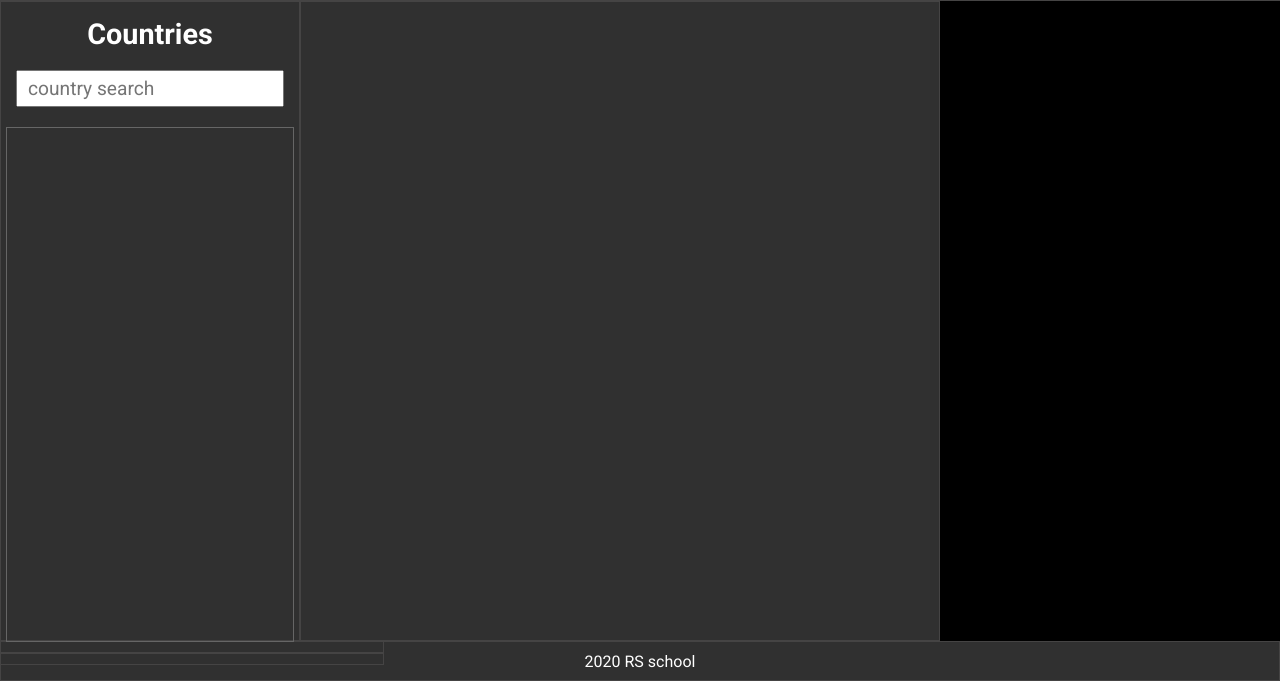
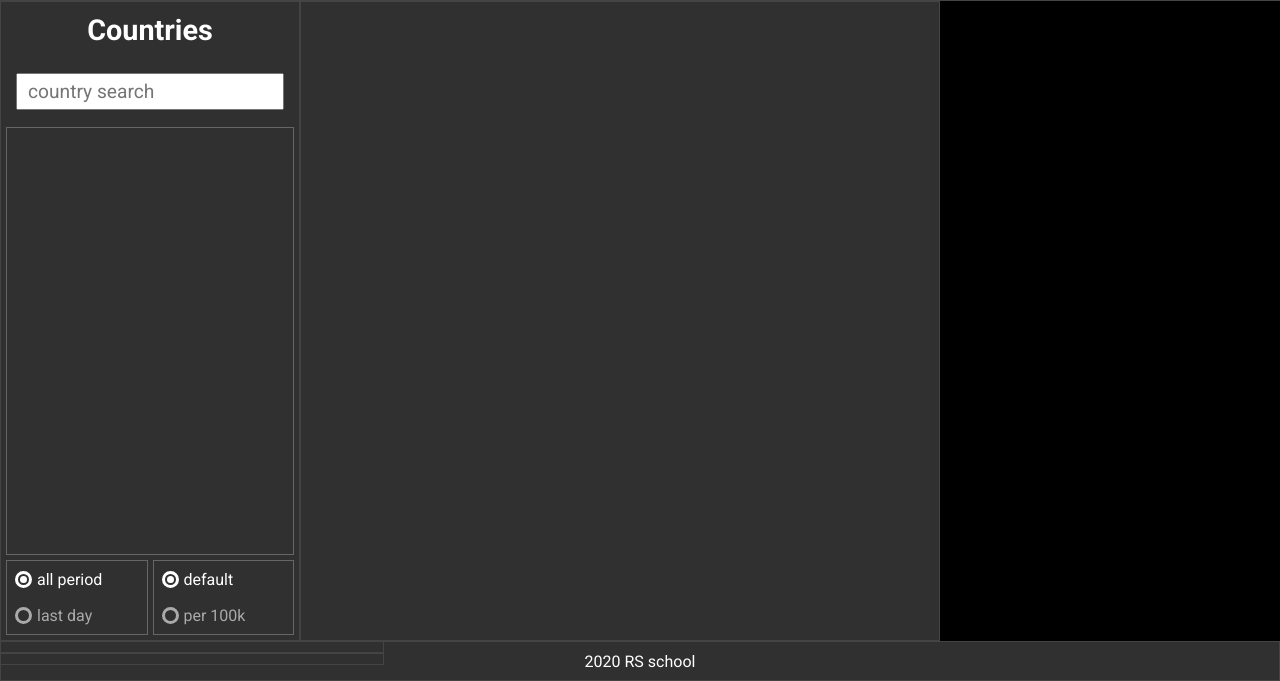
Before and after one commit to rgrishchuk/covid-dashboard, a website: page index.html in a window 1280 px wide. Shown: the part 119-800 px from the top of the page. Drawn offline with nearby package versions, Linux system fonts and the light colour scheme; files that its build step writes are made by us from their sources.

Commit message:
feat: add radio btn

```diff
--- a/index.html
+++ b/index.html
@@ -1,5 +1,6 @@
 <!DOCTYPE html>
 <html lang="en">
+
 <head>
     <meta charset="UTF-8">
     <meta name="viewport" content="width=device-width, initial-scale=1.0">
@@ -10,6 +11,7 @@
     <link rel="stylesheet" href="/assets/libraries/Leaflet/leaflet.css" />
     <link rel="stylesheet" href="style.css">
 </head>
+
 <body>
     <div class="overlay" id="overlay"></div>
     <img src="./assets/icons/rolling.svg" alt="" class="preloader" id="preloader">
@@ -22,7 +24,7 @@
         <div class="header__date" id="lastUpdate"></div>
     </header>
     <main class="main">
-            <div class="main__container">
+        <div class="main__container">
             <section class="countries">
                 <div class="countries__title">
                     <h3 class="title">Countries</h3>
@@ -31,7 +33,32 @@
                 <div class="countries__content">
                     <ul class="list-countries"></ul>
                 </div>
-                <div class="countries__buttons"></div>
+                <div class="countries__buttons">
+                    <div class="block-period">
+                        <div class="block-period__btn">
+                            <input type="radio" id="x-option" name="period" checked>
+                            <label for="x-option">all period</label>
+                            <div class="check"></div>
+                        </div>
+                        <div class="block-period__btn">
+                            <input type="radio" id="y-option" name="period">
+                            <label for="y-option">last day</label>
+                            <div class="check"></div>
+                        </div>
+                    </div>
+                    <div class="block-magnitudes">
+                        <div class="block-magnitudes__btn">
+                            <input type="radio" id="a-option" name="magnitudes" checked>
+                            <label for="a-option">default</label>
+                            <div class="check"></div>
+                        </div>
+                        <div class="block-magnitudes__btn">
+                            <input type="radio" id="b-option" name="magnitudes">
+                            <label for="b-option">per 100k</label>
+                            <div class="check"></div>
+                        </div>
+                    </div>
+                </div>
             </section>
             <section class="map">
                 <div class="map__title"></div>
@@ -43,7 +70,7 @@
                     <div class="table__title"></div>
                     <div class="table__content"></div>
                     <div class="table__buttons"></div>
-                    </section>
+                </section>
                 <section class="chart">
                     <div class="chart__title"></div>
                     <div class="chart__content"></div>
@@ -57,4 +84,5 @@
     <script src="/assets/libraries/Chart/Chart.bundle.min.js"></script>
     <script src="index.js"></script>
 </body>
+
 </html>
--- a/src/js/Modules/countries.js
+++ b/src/js/Modules/countries.js
@@ -29,6 +29,8 @@ export default class Countries {
           elem.classList.remove('active');
         }
         item.classList.add('active');
+        this.state.set('currentCountry', el.Country);
+        console.log(this.state);
       });
 
       listCountries.append(item);
--- a/src/sass/components/_countries.scss
+++ b/src/sass/components/_countries.scss
@@ -9,9 +9,8 @@
     flex-direction: column;
     justify-content: space-between;
     align-items: center;
-    padding: 10px 10px 20px 10px;
-    height: 18%;
-    min-height: 120px;
+    padding: 6px 10px 17px 10px;
+    height: 120px;
     .title {
       text-align: center;
       color: #fff;
@@ -24,7 +23,7 @@
     }
   }
   &__content {
-    height: 82%;
+    height: calc(100% - 200px);
     .list-countries {
       position: relative;
       height: 100%;
@@ -49,9 +48,6 @@
         &.active {
           background-color: #272b30;
         }
-        &.hide {
-          display: none;
-        }
       }
       &::-webkit-scrollbar {
         height: 8px;
@@ -67,4 +63,75 @@
       }
     }
   }
+  &__buttons {
+    display: flex;
+    justify-content: space-between;
+    height: 80px;
+    .block-period,
+    .block-magnitudes {
+      width: 100%;
+      display: flex;
+      flex-direction: column;
+      justify-content: space-between;
+      margin-top: 5px;
+      padding: 9px 10px 9px 30px;
+      border: 1px solid #666;
+      &__btn {
+        position: relative;
+        width: 100%;
+        color: #aaaaaa;
+        input[type='radio'] {
+          position: absolute;
+          visibility: hidden;
+        }
+        label {
+          position: relative;
+          cursor: pointer;
+          transition: 0.2s linear;
+        }
+        /* &:hover label {
+          color: #ffffff;
+        } */
+        .check {
+          position: absolute;
+          border: 3px solid #aaaaaa;
+          border-radius: 100%;
+          height: 17px;
+          width: 17px;
+          top: 1px;
+          left: -22px;
+          transition: border 0.25s linear;
+          &::before {
+            position: absolute;
+            content: '';
+            border-radius: 100%;
+            height: 7px;
+            width: 7px;
+            top: 2px;
+            left: 2px;
+            transition: 0.2s linear;
+          }
+        }
+        /* &:hover .check {
+          border: 3px solid #ffffff;
+        } */
+      }
+    }
+
+    .block-period {
+      margin-right: 5px;
+    }
+
+    input[type='radio']:checked ~ .check {
+      border: 3px solid #ffffff;
+    }
+
+    input[type='radio']:checked ~ .check::before {
+      background: #ffffff;
+    }
+
+    input[type='radio']:checked ~ label {
+      color: #ffffff;
+    }
+  }
 }
```
